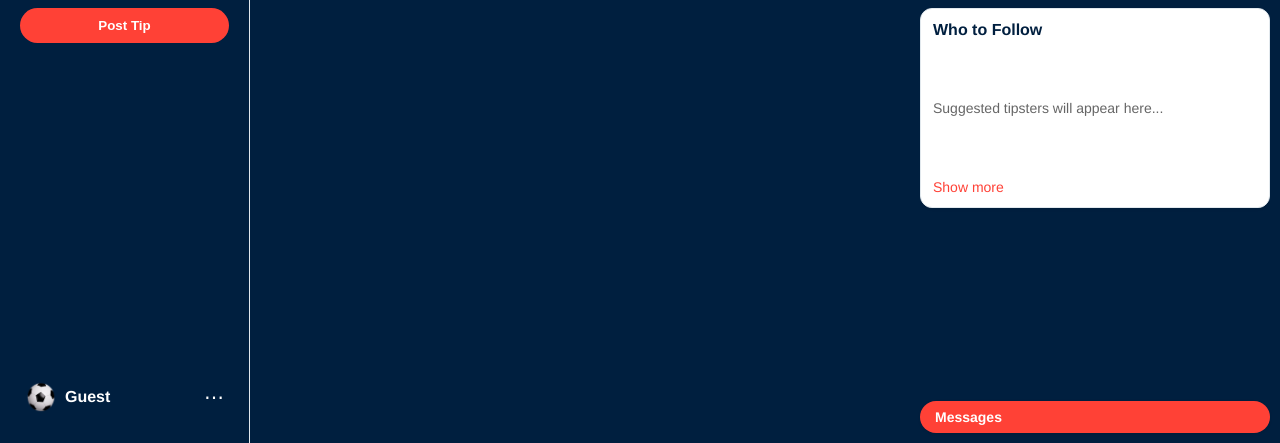
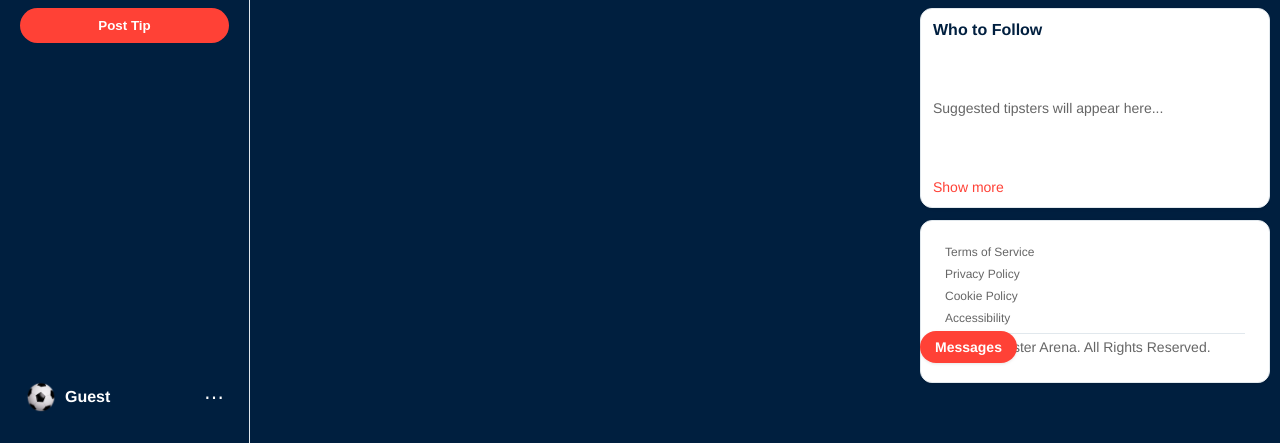
Before and after one commit to paulblanche21/tipsterarena, a Django app: page /explore/ in a window 1280 px wide. Shown: the part 520-963 px from the top of the page. Run offline with Django 5.2, Linux system fonts and the light colour scheme; data that the repository does not hold is empty.

Commit message:
Add policy links section with card styling to sidebar and update CSS for alignment

```diff
--- a/core/urls.py
+++ b/core/urls.py
@@ -16,6 +16,10 @@ urlpatterns = [
     path('bookmarks/', views.bookmarks, name='bookmarks'),
     path('login/', views.login_view, name='login'),  # Separate login view
     path('signup/', views.signup, name='signup'),    # Separate signup view
+    path('terms-of-service/', views.terms_of_service, name='terms_of_service'),
+    path('privacy-policy/', views.privacy_policy, name='privacy_policy'),
+    path('cookie-policy/', views.cookie_policy, name='cookie_policy'),
+    path('accessibility/', views.accessibility, name='accessibility'),
     path('logout/', auth_views.LogoutView.as_view(next_page='landing'), name='logout'),
 ]
 
--- a/core/views.py
+++ b/core/views.py
@@ -132,3 +132,15 @@ def notifications(request):
         'follow_notifications': follow_notifications,
         'share_notifications': share_notifications,
     })
+
+def terms_of_service(request):
+    return render(request, 'terms_of_service.html')
+
+def privacy_policy(request):
+    return render(request, 'privacy_policy.html')
+
+def cookie_policy(request):
+    return render(request, 'cookie_policy.html')
+
+def accessibility(request):
+    return render(request, 'accessibility.html')
--- a/static/css/styles.css
+++ b/static/css/styles.css
@@ -135,10 +135,44 @@ body {
     text-decoration: underline;
 }
 
+/* Copyright Notice */
+.copyright-notice {
+    color: #666666; /* Gray, like X */
+    font-size: 11px; /* Even smaller font, matching X */
+    margin: 0; /* Remove margin to align with links */
+    padding-top: 4px; /* Small padding above to separate from links */
+    border-top: 1px solid #e1e8ed; /* Light border to visually separate */
+}
 .error {
     color: red;
     font-size: 0.9em;
     margin-top: 10px;
+}
+
+/* Event List Styling */
+.event-list {
+    margin-bottom: 15px;
+}
+
+.event-item {
+    display: flex;
+    align-items: center;
+    gap: 12px;
+    padding: 12px 0;
+    border-bottom: 1px solid #e1e8ed; /* Light border between items, like Twitter/X */
+}
+
+.event-item:last-child {
+    border-bottom: none; /* Remove border from the last item */
+}
+
+.event-item p {
+    font-size: 14px;
+    color: #666666;
+    margin: 0;
+    line-height: 1.4;
+    max-width: 300px; /* Prevent overflow */
+    overflow-wrap: break-word;
 }
 
 /* Who to Follow list styling */
@@ -588,6 +622,30 @@ form#editProfileForm {
 
 .notification strong:hover {
     text-decoration: underline;
+}
+
+/* Policy Links Container */
+.policy-links {
+    padding: 12px;
+    background-color: transparent; /* No background to match X's layout */
+    color: #666666; /* Gray text, like X */
+    font-size: 12px; /* Smaller font, matching X */
+    display: flex;
+    flex-direction: column; /* Stack links vertically, then add copyright */
+    gap: 8px; /* Space between links, like X */
+    justify-content: flex-start; /* Align to the left */
+}
+
+/* Individual Policy Links */
+.policy-link {
+    color: #666666; /* Gray, like X */
+    text-decoration: none; /* No underline by default */
+    font-size: 12px; /* Small font, matching X */
+}
+
+.policy-link:hover {
+    text-decoration: underline; /* Underline on hover, like X */
+    color: #ff4136; /* Red on hover, matching your theme */
 }
 
 /* Post Box (like X’s “What’s happening?”) */
@@ -1211,6 +1269,12 @@ form#editProfileForm {
     margin-bottom: 0; /* Remove bottom margin to let flex handle spacing */
 }
 
+/* Ensure Sidebar Card Fits Policy Links */
+.sidebar-card[data-card="policy-links"] {
+    min-height: auto; /* Allow card to shrink to content height */
+    padding: 12px; /* Match other cards */
+}
+
 
 .sidebar-message-content {
     position: fixed;
@@ -1298,14 +1362,43 @@ form#editProfileForm {
     flex: 1;
 }
 
+.tip-details {
+    flex: 1;
+}
+
+.tip-details strong {
+    color: #000000;
+    font-weight: 600;
+    font-size: 16px;
+    text-decoration: none;
+    display: block;
+    margin-bottom: 4px;
+}
+
 .tip-feed {
     max-width: 650px;
     margin: 0 10px 10px 10px;
     padding: 0;
 }
 
+.tip-item {
+    display: flex;
+    align-items: center;
+    gap: 12px;
+    padding: 12px 0;
+    border-bottom: 1px solid #e1e8ed; /* Light border between items, like Twitter/X */
+}
+
+.tip-item:last-child {
+    border-bottom: none; /* Remove border from the last item */
+}
+
 .tip:hover {
     box-shadow: 0 2px 4px rgba(0, 0, 0, 0.15);
+}
+
+.tip-list {
+    margin-bottom: 15px;
 }
 
 .tip p {
--- a/static/js/scripts.js
+++ b/static/js/scripts.js
@@ -11,6 +11,9 @@ document.addEventListener('DOMContentLoaded', function() {
                const target = this.getAttribute('data-target');
                const content = document.querySelector('.content');
 
+               // Store the current URL before updating content
+               previousUrl = window.location.pathname;
+
                // Clear existing content
                content.innerHTML = '';
 
@@ -18,26 +21,45 @@ document.addEventListener('DOMContentLoaded', function() {
                switch (target) {
                    case 'upcoming-events':
                        content.innerHTML = `
+                           <div class="follow-card"> <!-- Reuse follow-card for consistency -->
+                               <div class="back-arrow-container">
+                                   <a href="#" class="back-arrow"><i class="fas fa-arrow-left"></i></a>
                                    <h2>Upcoming Events</h2>
-                        <p>Here are more details about upcoming events in Tipster Arena:</p>
-                        <ul>
-                            <li>Football Match: Premier League - Arsenal vs. Manchester City, March 10, 2025</li>
-                            <li>Tennis Tournament: Australian Open Finals, March 15, 2025</li>
-                            <li>Horse Racing: Grand National, March 20, 2025</li>
-                        </ul>
+                               </div>
+                               <p>Here are the latest upcoming events in Tipster Arena:</p>
+                               <div class="event-list">
+                                   <div class="event-item">
+                                       <p>Football Match: Premier League - Manchester United vs. Tottenham, March 12, 2025</p>
+                                   </div>
+                               </div>
                                <a href="#" class="show-less" data-target="${target}">Show less</a>
+                           </div>
                        `;
                        break;
                    case 'trending-tips':
                        content.innerHTML = `
+                           <div class="follow-card"> <!-- Reuse follow-card for consistency -->
+                               <div class="back-arrow-container">
+                                   <a href="#" class="back-arrow"><i class="fas fa-arrow-left"></i></a>
                                    <h2>Trending Tips</h2>
+                               </div>
                                <p>Hot tips for today’s big events in Tipster Arena:</p>
-                        <ul>
-                            <li>Solanke to score first in Arsenal vs. Manchester City (Odds: 2.5)</li>
-                            <li>Federer to win the Grand Slam (Odds: 3.0)</li>
-                            <li>McIlroy to win The Masters (Odds: 4.0)</li>
-                        </ul>
+                               <div class="tip-list">
+                                   <div class="tip-item">
+                                       <img src="${DEFAULT_AVATAR_URL}" alt="User Avatar" class="tip-avatar">
+                                       <div class="tip-details">
+                                           <strong>User 1</strong> - Solanke to score first in Manchester United vs. Tottenham (Odds: 2.5) - Likes: 150
+                                       </div>
+                                   </div>
+                                   <div class="tip-item">
+                                       <img src="${DEFAULT_AVATAR_URL}" alt="User Avatar" class="tip-avatar">
+                                       <div class="tip-details">
+                                           <strong>User 2</strong> - Kane to score in Manchester United vs. Tottenham (Odds: 2.0) - Likes: 120
+                                       </div>
+                                   </div>
+                               </div>
                                <a href="#" class="show-less" data-target="${target}">Show less</a>
+                           </div>
                        `;
                        break;
                    case 'who-to-follow':
@@ -89,16 +111,20 @@ document.addEventListener('DOMContentLoaded', function() {
                    });
                });
 
-            // Add back arrow functionality
+               // Add back arrow functionality (navigate back to previous URL)
                const backArrows = document.querySelectorAll('.back-arrow');
                backArrows.forEach(arrow => {
                    arrow.addEventListener('click', function(e) {
                        e.preventDefault();
-                    content.innerHTML = ''; // Clear content to show original child templates
+                       if (previousUrl) {
+                           window.location.href = previousUrl; // Navigate back to the stored URL
+                       } else {
+                           window.history.back(); // Fallback to browser history
+                       }
                    });
                });
-        }); // Added closing bracket for click event listener
-    }); // Added closing bracket for forEach
+           });
+       });
 
     // Post Modal Logic
     const postModal = document.getElementById('post-modal');
--- a/templates/core/base.html
+++ b/templates/core/base.html
@@ -78,7 +78,18 @@
                     <p>Suggested tipsters will appear here...</p>
                     <a href="#" class="show-more" data-target="who-to-follow">Show more</a>
                 </div>
-            </div>
+                 <!-- Add Policy Links Below "Who to Follow" Card -->
+                        <!-- Add Policy Links Inside a Card -->
+                <div class="sidebar-card" data-card="policy-links">
+                    <div class="policy-links">
+                        <a href="{% url 'terms_of_service' %}" class="policy-link">Terms of Service</a>
+                        <a href="{% url 'privacy_policy' %}" class="policy-link">Privacy Policy</a>
+                        <a href="{% url 'cookie_policy' %}" class="policy-link">Cookie Policy</a>
+                        <a href="{% url 'accessibility' %}" class="policy-link">Accessibility</a>
+                        <p class="copyright-notice">© 2025 Tipster Arena. All Rights Reserved.</p>
+                    </div>
+                </div>
+
             <a href="{% url 'messages' %}" class="messages-carrot">Messages</a>
         </aside>
 
```
Also changed, not shown: templates/core/accessibility.html (added, +13 -0 lines), templates/core/cookie_policy.html (added, +13 -0 lines), templates/core/privacy_policy.html (added, +13 -0 lines), templates/core/terms_of_service.html (added, +13 -0 lines). Lines whose indentation alone changed are shown as unchanged.
